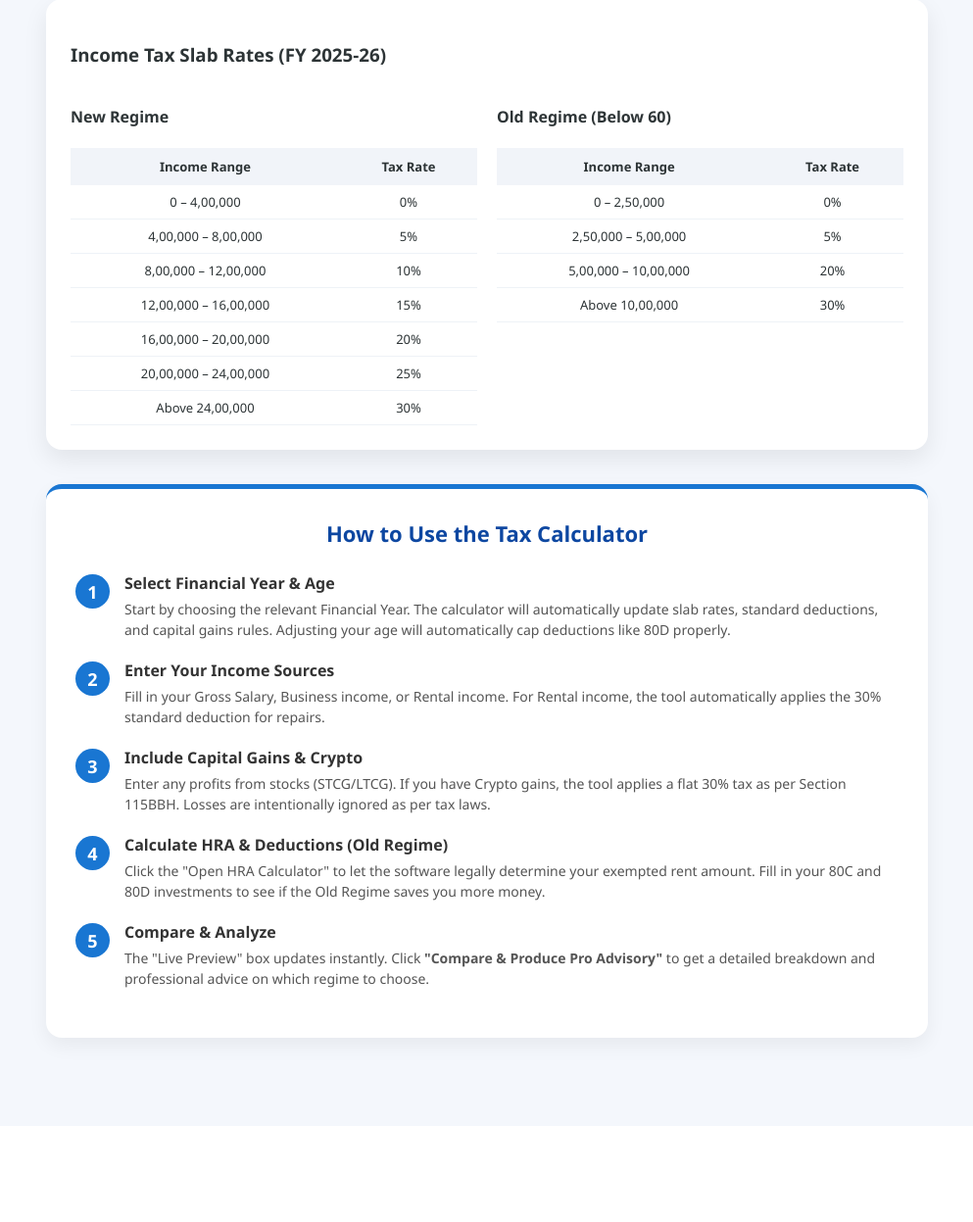
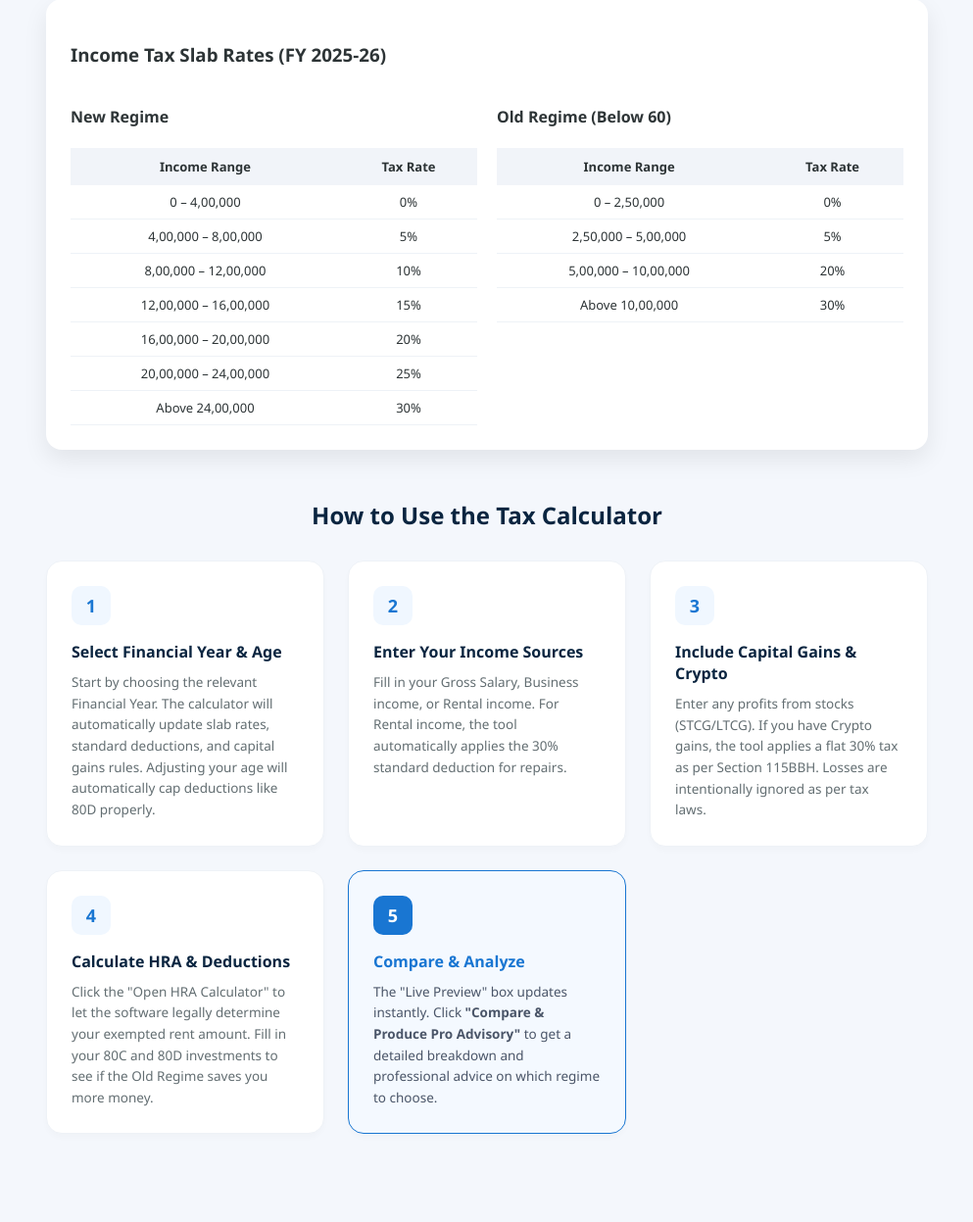
Before and after one commit to anveshsunny143007-netizen/income-tax-calculator, a FastAPI app: page / in a window 1280 px wide. Shown: the part 2454-3701 px from the top of the page at 98% size, without its empty margins (143-1136 px from the left). Before the commit the page ends 3532 px from the top, so only its background shows below. Run offline with FastAPI, Linux system fonts and the light colour scheme.

Commit message:
Update index.html

```diff
--- a/templates/index.html
+++ b/templates/index.html
@@ -24,12 +24,14 @@
 	table { width: 100%; border-collapse: collapse; font-size: 13px; }
 	th { background: #f1f4f9; padding: 10px; text-align: center; }
 	td { padding: 8px; text-align: center; border-bottom: 1px solid #eef2f7; }
-	.info-card { background: white; padding: 30px; border-radius: 16px; box-shadow: 0 8px 20px rgba(0,0,0,0.06); margin-top: 35px; border-top: 5px solid #1976d2; }
-	.info-card h2 { font-size: 22px; margin-top: 0; margin-bottom: 25px; color: #0d47a1; text-align: center; }
-    .step-row { display: flex; margin-bottom: 20px; align-items: flex-start; }
-    .step-number { background: #1976d2; color: white; font-size: 18px; font-weight: bold; width: 35px; height: 35px; display: flex; align-items: center; justify-content: center; border-radius: 50%; flex-shrink: 0; margin-right: 15px; margin-top: 2px; }
-    .step-content h4 { margin: 0 0 5px 0; font-size: 16px; color: #333; }
-    .step-content p { margin: 0; font-size: 14px; color: #555; line-height: 1.5; }
+	.info-card { background: transparent; padding: 0; margin-top: 50px; border: none; box-shadow: none; }
+	.info-card h2 { font-size: 24px; margin-bottom: 30px; color: #0a2540; text-align: center; font-weight: 700; }
+	.how-to-grid { display: grid; grid-template-columns: repeat(auto-fit, minmax(280px, 1fr)); gap: 24px; }
+	.step-card { background: white; padding: 25px; border-radius: 16px; border: 1px solid #eef2f7; box-shadow: 0 4px 6px rgba(0,0,0,0.02); transition: all 0.3s ease; position: relative; overflow: hidden; }
+	.step-card:hover { transform: translateY(-5px); box-shadow: 0 12px 24px rgba(25, 118, 210, 0.08); border-color: #cce0f5; }
+	.step-badge { background: #f0f7ff; color: #1976d2; width: 40px; height: 40px; border-radius: 10px; display: flex; align-items: center; justify-content: center; font-weight: 700; font-size: 18px; margin-bottom: 16px; }
+	.step-title { font-size: 16px; color: #0a2540; margin: 0 0 10px 0; font-weight: 600; }
+	.step-text { margin: 0; font-size: 13.5px; color: #636e72; line-height: 1.6; }
 
     /* Modal Styles */
     .modal-overlay { display: none; position: fixed; top: 0; left: 0; width: 100%; height: 100%; background: rgba(0,0,0,0.5); z-index: 1000; align-items: center; justify-content: center; backdrop-filter: blur(3px); }
@@ -251,47 +253,38 @@
 	<div class="info-card">
         <h2>How to Use the Tax Calculator</h2>
 
-        <div class="step-row">
-            <div class="step-number">1</div>
-            <div class="step-content">
-                <h4>Select Financial Year & Age</h4>
-                <p>Start by choosing the relevant Financial Year. The calculator will automatically update slab rates, standard deductions, and capital gains rules. Adjusting your age will automatically cap deductions like 80D properly.</p>
+        <div class="how-to-grid">
+            <div class="step-card">
+                <div class="step-badge">1</div>
+                <h4 class="step-title">Select Financial Year & Age</h4>
+                <p class="step-text">Start by choosing the relevant Financial Year. The calculator will automatically update slab rates, standard deductions, and capital gains rules. Adjusting your age will automatically cap deductions like 80D properly.</p>
             </div>
-        </div>
 
-        <div class="step-row">
-            <div class="step-number">2</div>
-            <div class="step-content">
-                <h4>Enter Your Income Sources</h4>
-                <p>Fill in your Gross Salary, Business income, or Rental income. For Rental income, the tool automatically applies the 30% standard deduction for repairs.</p>
+            <div class="step-card">
+                <div class="step-badge">2</div>
+                <h4 class="step-title">Enter Your Income Sources</h4>
+                <p class="step-text">Fill in your Gross Salary, Business income, or Rental income. For Rental income, the tool automatically applies the 30% standard deduction for repairs.</p>
             </div>
-        </div>
 
-        <div class="step-row">
-            <div class="step-number">3</div>
-            <div class="step-content">
-                <h4>Include Capital Gains & Crypto</h4>
-                <p>Enter any profits from stocks (STCG/LTCG). If you have Crypto gains, the tool applies a flat 30% tax as per Section 115BBH. Losses are intentionally ignored as per tax laws.</p>
+            <div class="step-card">
+                <div class="step-badge">3</div>
+                <h4 class="step-title">Include Capital Gains & Crypto</h4>
+                <p class="step-text">Enter any profits from stocks (STCG/LTCG). If you have Crypto gains, the tool applies a flat 30% tax as per Section 115BBH. Losses are intentionally ignored as per tax laws.</p>
             </div>
-        </div>
 
-        <div class="step-row">
-            <div class="step-number">4</div>
-            <div class="step-content">
-                <h4>Calculate HRA & Deductions (Old Regime)</h4>
-                <p>Click the "Open HRA Calculator" to let the software legally determine your exempted rent amount. Fill in your 80C and 80D investments to see if the Old Regime saves you more money.</p>
+            <div class="step-card">
+                <div class="step-badge">4</div>
+                <h4 class="step-title">Calculate HRA & Deductions</h4>
+                <p class="step-text">Click the "Open HRA Calculator" to let the software legally determine your exempted rent amount. Fill in your 80C and 80D investments to see if the Old Regime saves you more money.</p>
             </div>
-        </div>
 
-        <div class="step-row">
-            <div class="step-number">5</div>
-            <div class="step-content">
-                <h4>Compare & Analyze</h4>
-                <p>The "Live Preview" box updates instantly. Click <strong>"Compare & Produce Pro Advisory"</strong> to get a detailed breakdown and professional advice on which regime to choose.</p>
+            <div class="step-card" style="border: 1px solid #1976d2; background: #f4f9ff;">
+                <div class="step-badge" style="background: #1976d2; color: white;">5</div>
+                <h4 class="step-title" style="color: #1976d2;">Compare & Analyze</h4>
+                <p class="step-text" style="color: #4a5568;">The "Live Preview" box updates instantly. Click <strong>"Compare & Produce Pro Advisory"</strong> to get a detailed breakdown and professional advice on which regime to choose.</p>
             </div>
         </div>
     </div>
-</div>
 
 <div class="modal-overlay" id="hraModal">
     <div class="modal-content">
```
